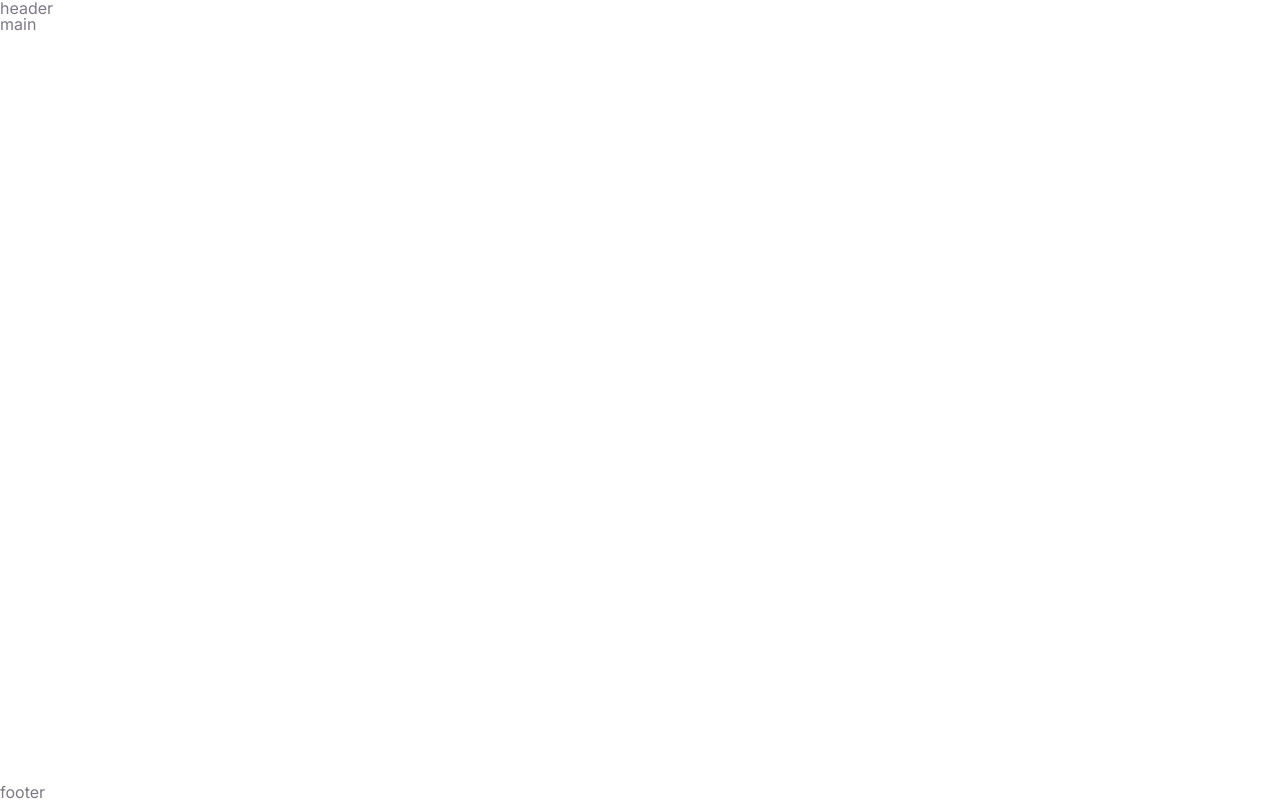
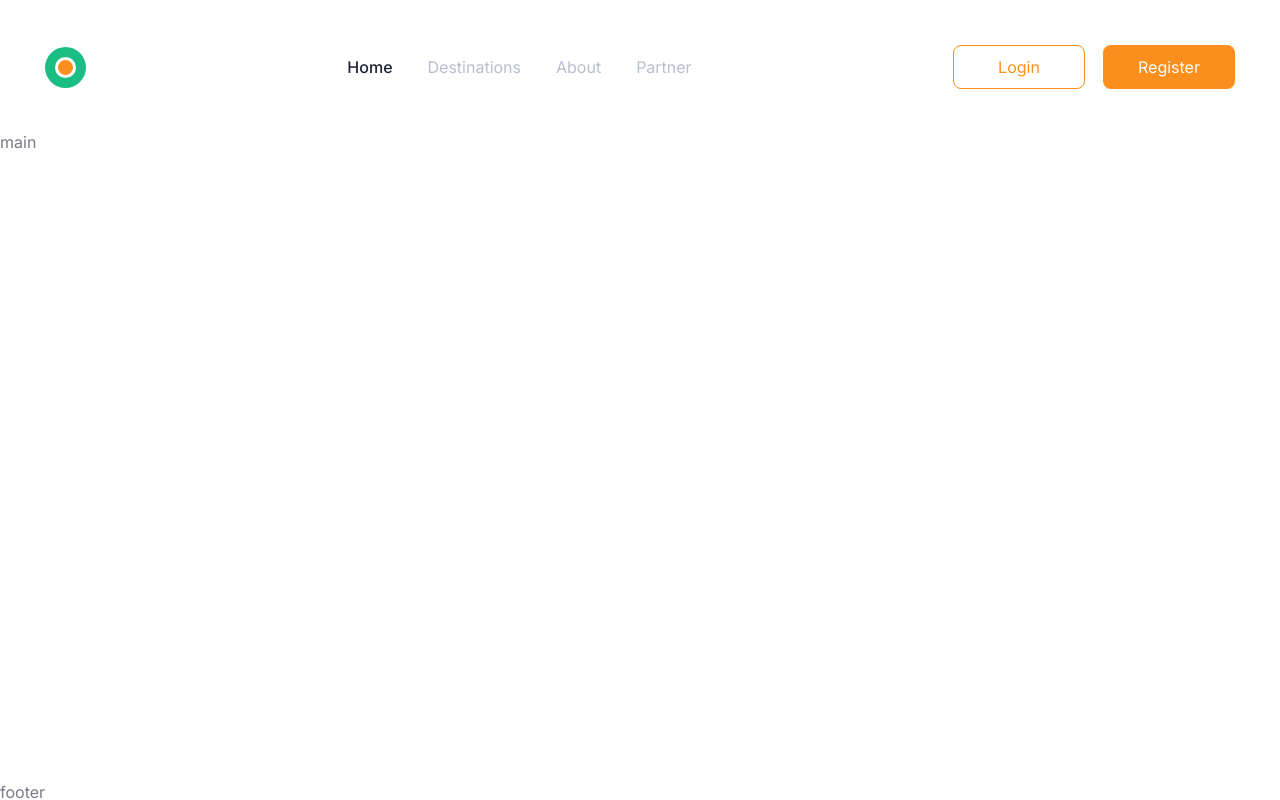
Before and after one commit to Leushtean/travel, a plain HTML site: page index.html in a window 1280 px wide. Drawn offline with Linux system fonts and the light colour scheme.

Commit message:
added header

```diff
--- a/index.html
+++ b/index.html
@@ -6,8 +6,8 @@
 	<meta http-equiv="X-UA-Compatible" content="IE=edge">
 	<meta name="viewport"
 		content="width=device-width, user-scalable=no, initial-scale=1.0, maximum-scale=1.0, minimum-scale=1.0" />
+	<link rel="stylesheet" href="css/style.css">
 	<title>travel</title>
-	<link rel="stylesheet" href="css/style.css">
 
 </head>
 
@@ -16,7 +16,33 @@
 
 	<div class="wrapper">
 
-		<header class="header">header</header>
+		<header class="header">
+			<div class="container">
+				<nav class="header__inner menu dfc">
+					<a class="header__logo" href="#">
+						<img class="logo__img" src="./images/logo.svg" alt="travel logo">
+					</a>
+					<ul class="menu__list">
+						<li class="menu__item">
+							<a class="menu__link menu__link-active" href="#">Home</a>
+						</li>
+						<li class="menu__item">
+							<a class="menu__link" href="#">Destinations</a>
+						</li>
+						<li class="menu__item">
+							<a class="menu__link" href="#">About</a>
+						</li>
+						<li class="menu__item">
+							<a class="menu__link" href="#">Partner</a>
+						</li>
+					</ul>
+					<div class="header__btn">
+						<a class="btn__login btn" href="#">Login</a>
+						<button class="btn__register btn">Register</button>
+					</div>
+				</nav>
+			</div>
+		</header>
 
 
 
--- /dev/null
+++ b/scss/components/_btn.scss
@@ -0,0 +1,37 @@
+.btn {
+	min-width: 132px;
+	display: inline-flex;
+	align-items: center;
+	justify-content: center;
+	padding: 13px 15px;
+	border-radius: 8px;
+
+
+
+	&__login {
+		color: $accent-color;
+		border: 1px solid $accent-color;
+		line-height: 16px;
+
+		&:hover {
+			transform: translateY(-2px);
+			background-color: darken($white, 2%);
+			box-shadow: 0 10px 20px rgba(0, 0, 0, .2);
+			border: 1px solid $white;
+		}
+	}
+
+	&__register {
+		background-color: $accent-color;
+		color: $white;
+		border: 1px solid transparent;
+		line-height: 16px;
+
+		&:hover {
+			transform: translateY(-2px);
+			background-color: darken($accent-color, 8%);
+			box-shadow: 0 10px 20px rgba(0, 0, 0, .2);
+		}
+	}
+
+}
--- /dev/null
+++ b/scss/components/_header.scss
@@ -0,0 +1,47 @@
+.header {
+	padding: 45px 0;
+
+	&__inner {}
+
+	&__logo {}
+
+	&__btn {
+		display: flex;
+		gap: 18px;
+	}
+}
+
+.menu {
+
+	&__list {
+		display: flex;
+		gap: 35px;
+		color: $nav-color;
+	}
+
+	&__item {}
+
+	&__link {
+		&:hover {
+			color: $accent-color;
+		}
+	}
+
+	&__link-active {
+		font-weight: 500;
+		color: $title-color;
+	}
+}
+
+.logo {
+
+	&__img {}
+}
+
+.btn {
+
+
+	&__login {}
+
+	&__register {}
+}
--- a/scss/style.scss
+++ b/scss/style.scss
@@ -2,3 +2,7 @@
 @import 'vars';
 @import 'fonts';
 @import 'globals';
+
+
+@import './components/header';
+@import './components/btn';
```
Also changed, not shown: css/style.css, images/logo.svg (added).
